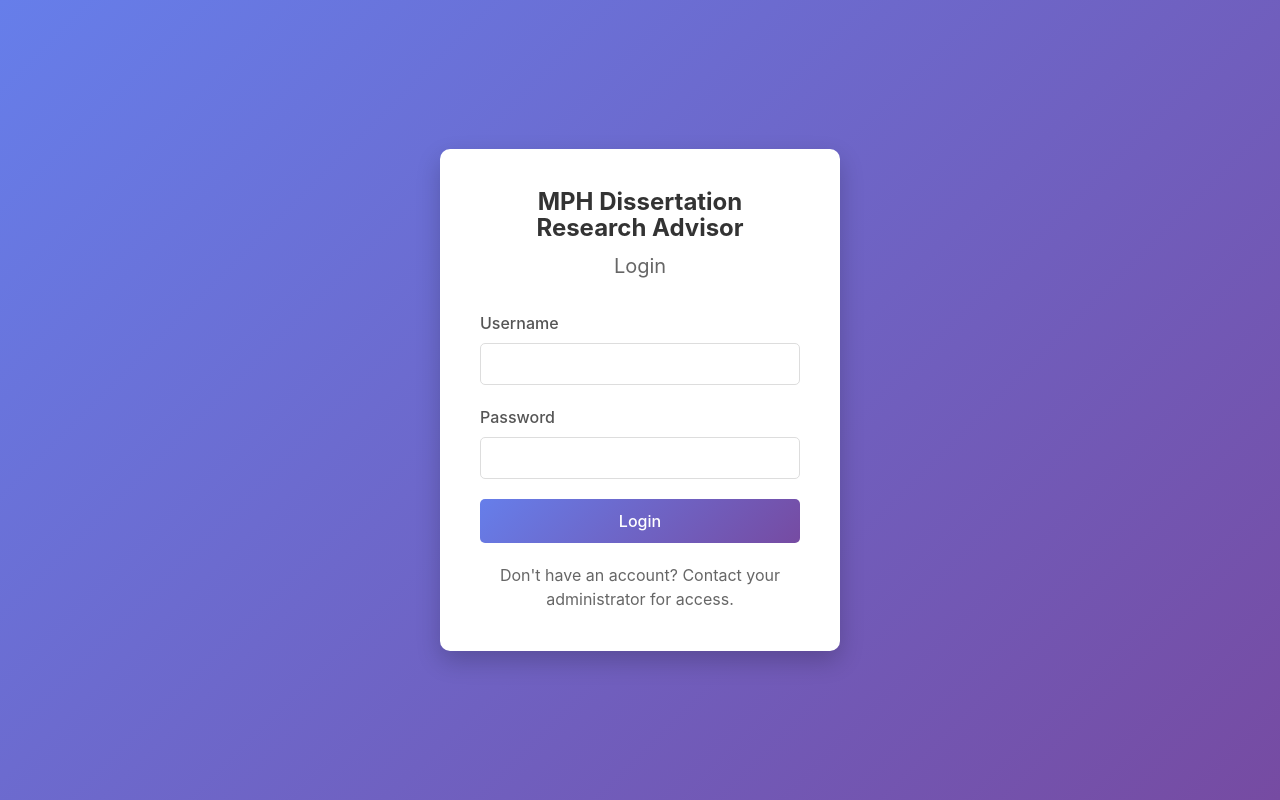
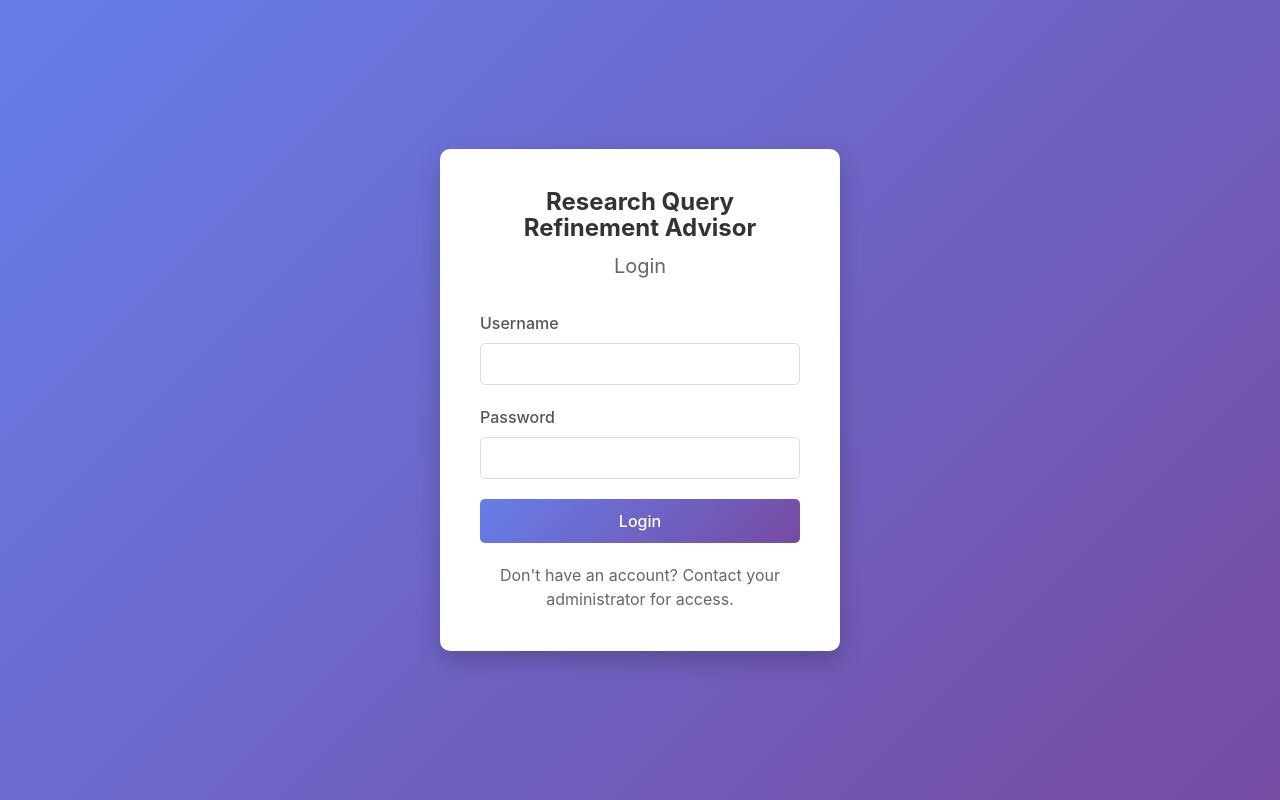
Before and after one commit to solaceai-evidence/query-refinement-module, a React (Vite) app in the folder frontend/: page /login in a window 1280 px wide. Built offline with nearby package versions, Linux system fonts and the light colour scheme; no server answers.

Commit message:
minor change to rename web app to a more generic title

```diff
--- a/frontend/index.html
+++ b/frontend/index.html
@@ -5,7 +5,7 @@
   <meta charset="UTF-8" />
   <link rel="icon" type="image/svg+xml" href="/vite.svg" />
   <meta name="viewport" content="width=device-width, initial-scale=1.0" />
-  <title>MPH Dissertation Research Advisor</title>
+  <title>Research Query Refinement Advisor</title>
 </head>
 
 <body>
--- a/frontend/src/pages/Login.jsx
+++ b/frontend/src/pages/Login.jsx
@@ -39,7 +39,7 @@ const Login = () => {
     return (
         <div className="auth-container">
             <div className="auth-card">
-                <h1>MPH Dissertation Research Advisor</h1>
+                <h1>Research Query Refinement Advisor</h1>
                 <h2>Login</h2>
 
                 {error && <div className="error-message">{error}</div>}
--- a/frontend/src/pages/Refinement.jsx
+++ b/frontend/src/pages/Refinement.jsx
@@ -1143,7 +1143,7 @@ const Refinement = () => {
     return (
         <div className="refinement-page">
             <header className="refinement-header">
-                <h1>MPH Dissertation Research Advisor</h1>
+                <h1>Research Query Refinement Advisor</h1>
                 <div className="header-actions">
                     {savedSessionData && stage === 'framework-selection' && (
                         <button onClick={handleResumeSession} className="btn-link btn-resume" disabled={loading}>
--- a/frontend/src/pages/Register.jsx
+++ b/frontend/src/pages/Register.jsx
@@ -70,7 +70,7 @@ const Register = () => {
     return (
         <div className="auth-container">
             <div className="auth-card">
-                <h1>MPH Dissertation Research Advisor</h1>
+                <h1>Research Query Refinement Advisor</h1>
                 <h2>Register</h2>
 
                 {error && <div className="error-message">{error}</div>}
```
